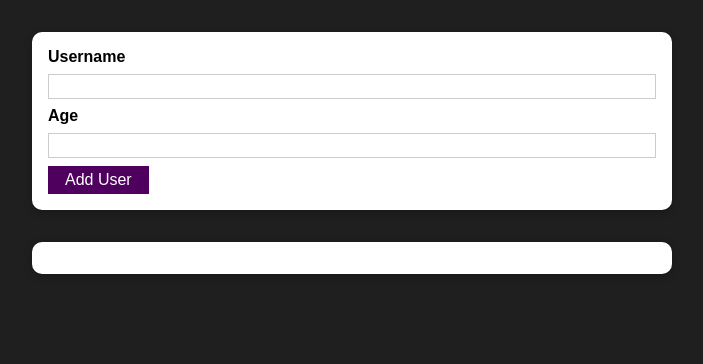
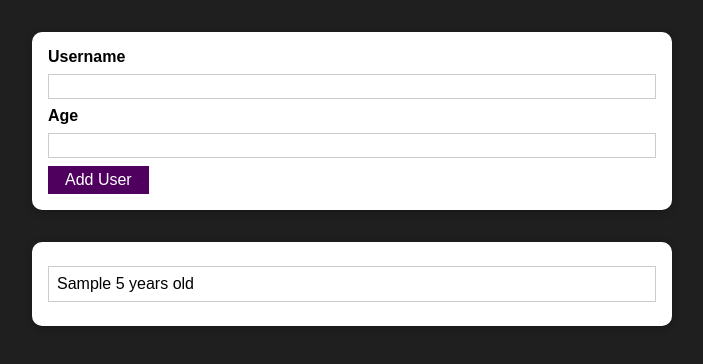
Before and after one commit to sangitaavghad31/Revision-Project, a React (Create React App) app: page / in a window 1280 px wide. Both pictures are taken after typing "Sample", "5" into the empty fields and a click on the button "Add User". Shown: the top 364 px of the page, without its empty margins (288-991 px from the left). Built offline with nearby package versions, Linux system fonts and the light colour scheme.

Commit message:
Sangita: rendered userlist

```diff
--- a/src/App.js
+++ b/src/App.js
@@ -6,9 +6,17 @@ import UsersList from "./components/Users/UsersList";
 
 function App() {
   const [users, setUsers] = useState([]);
+
+  const addUserHandler = (username, age) =>{
+    setUsers((prevState)=>{
+      return [
+        ...prevState,
+      {name:username, age:age, id: Math.random().toString()}
+    ]});
+  }
   return (
     <div>
-      <AddUser />
+      <AddUser onAddUser={addUserHandler}/>
       <UsersList users={users}/>
     </div>
   );
--- a/src/components/Users/AddUser.js
+++ b/src/components/Users/AddUser.js
@@ -5,7 +5,7 @@ import Card from "../UI/Card";
 import Button from "../UI/Button";
 import "./AddUser.css";
 
-const AddUser = () => {
+const AddUser = (props) => {
   const [enteredUsername, setEnteredUsername] = useState("");
   const [enteredAge, setEnteredAge] = useState("");
 
@@ -16,7 +16,7 @@ const AddUser = () => {
       +enteredAge.trim() <= 0) {
       return;
     }
-
+    props.onAddUser(enteredUsername, enteredAge);
     console.log(enteredUsername, enteredAge);
     setEnteredUsername("");
     setEnteredAge("");
--- a/src/components/Users/UsersList.js
+++ b/src/components/Users/UsersList.js
@@ -8,8 +8,8 @@ const UsersList = (props) => {
   return (
     <Card className="users">
     <ul>
-      {props.users.map((user) => (
-        <li>{user.name} {user.age} years old</li>
+      {props.users.map((user, index) => (
+        <li key={user.id}>{user.name} {user.age} years old</li>
     ))}
     </ul>
     </Card>
```
